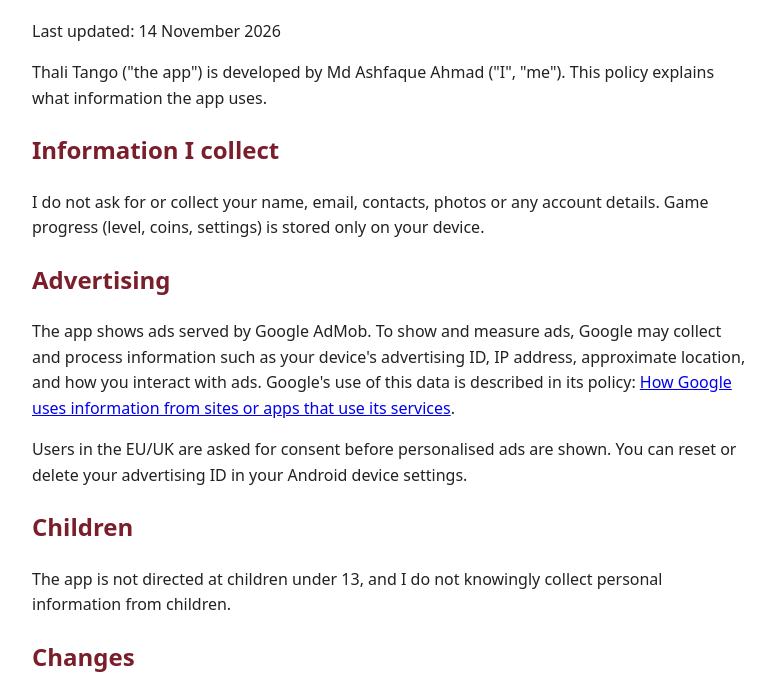
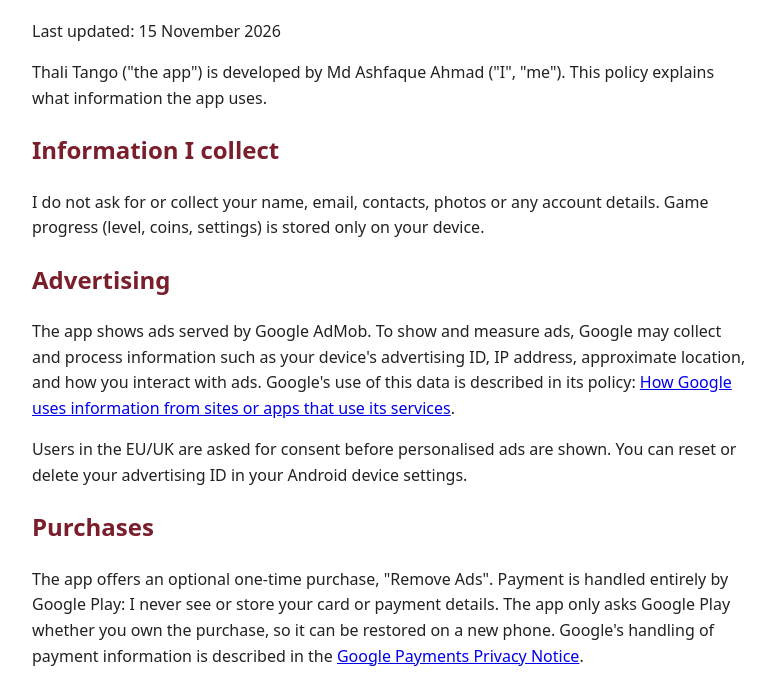
Before and after one commit to ashfaque-work/ashfaque-work.github.io, a plain HTML site: page thali-tango/privacy-policy.html in a window 1280 px wide. Shown: the part 94-780 px from the top of the page, without its empty margins (248-1023 px from the left). Drawn offline with Linux system fonts and the light colour scheme.

Commit message:
Thali Tango privacy policy: add Purchases section
The app now offers an optional one-time "Remove Ads" purchase, paid
through Google Play; the policy says payment details never reach the
developer.

Co-Authored-By: Claude Opus 5.5 <noreply@anthropic.com>

```diff
--- a/thali-tango/privacy-policy.html
+++ b/thali-tango/privacy-policy.html
@@ -11,7 +11,7 @@
 </head>
 <body>
 <h1>Privacy Policy — Thali Tango</h1>
-<p>Last updated: 14 November 2026</p>
+<p>Last updated: 15 November 2026</p>
 
 <p>Thali Tango ("the app") is developed by Md Ashfaque Ahmad ("I", "me"). This policy explains what information the app uses.</p>
 
@@ -21,6 +21,9 @@
 <h2>Advertising</h2>
 <p>The app shows ads served by Google AdMob. To show and measure ads, Google may collect and process information such as your device's advertising ID, IP address, approximate location, and how you interact with ads. Google's use of this data is described in its policy: <a href="https://policies.google.com/technologies/partner-sites">How Google uses information from sites or apps that use its services</a>.</p>
 <p>Users in the EU/UK are asked for consent before personalised ads are shown. You can reset or delete your advertising ID in your Android device settings.</p>
+
+<h2>Purchases</h2>
+<p>The app offers an optional one-time purchase, "Remove Ads". Payment is handled entirely by Google Play: I never see or store your card or payment details. The app only asks Google Play whether you own the purchase, so it can be restored on a new phone. Google's handling of payment information is described in the <a href="https://payments.google.com/payments/apis-secure/u/0/get_legal_document?ldo=0&amp;ldt=privacynotice">Google Payments Privacy Notice</a>.</p>
 
 <h2>Children</h2>
 <p>The app is not directed at children under 13, and I do not knowingly collect personal information from children.</p>
```
